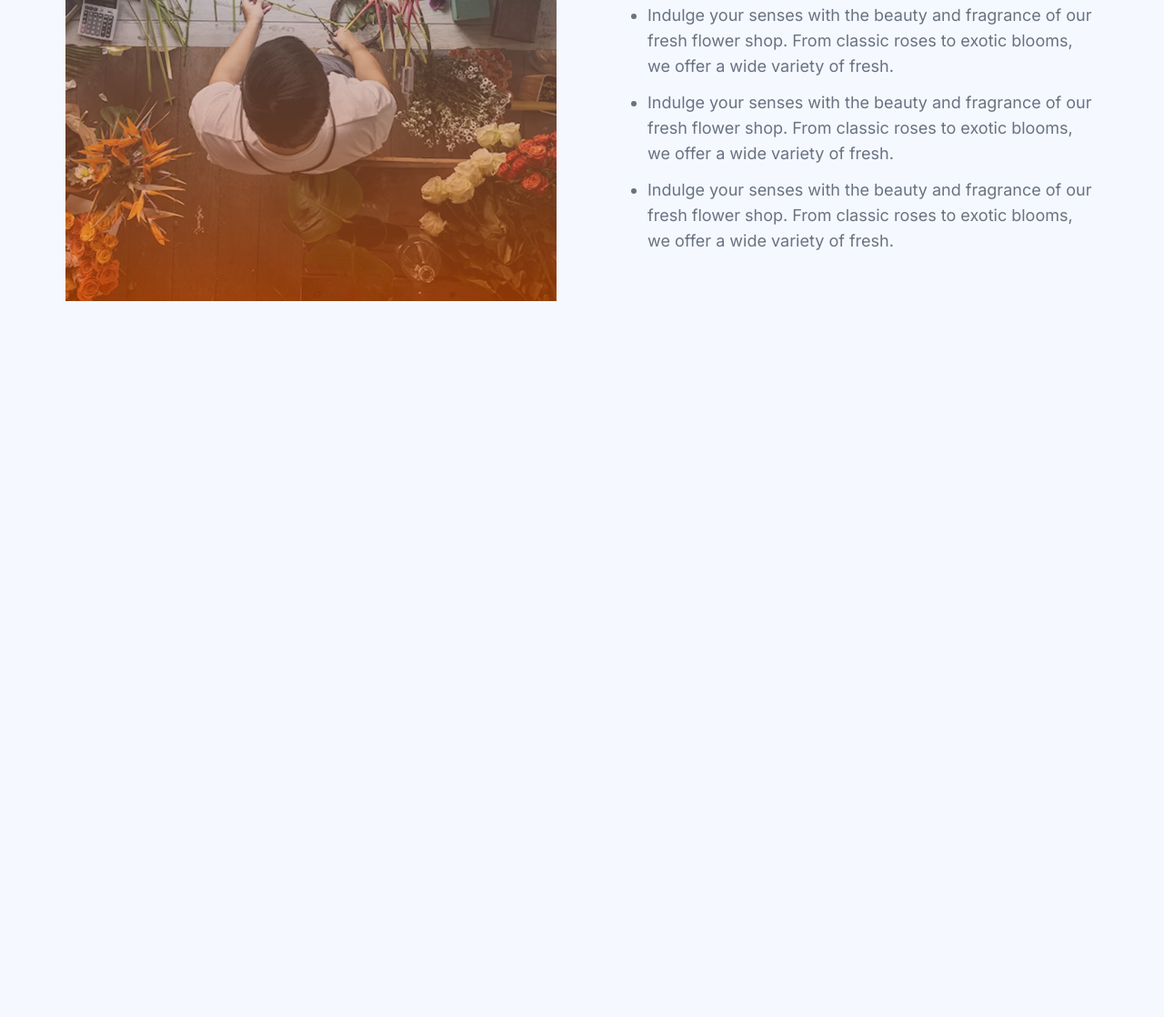
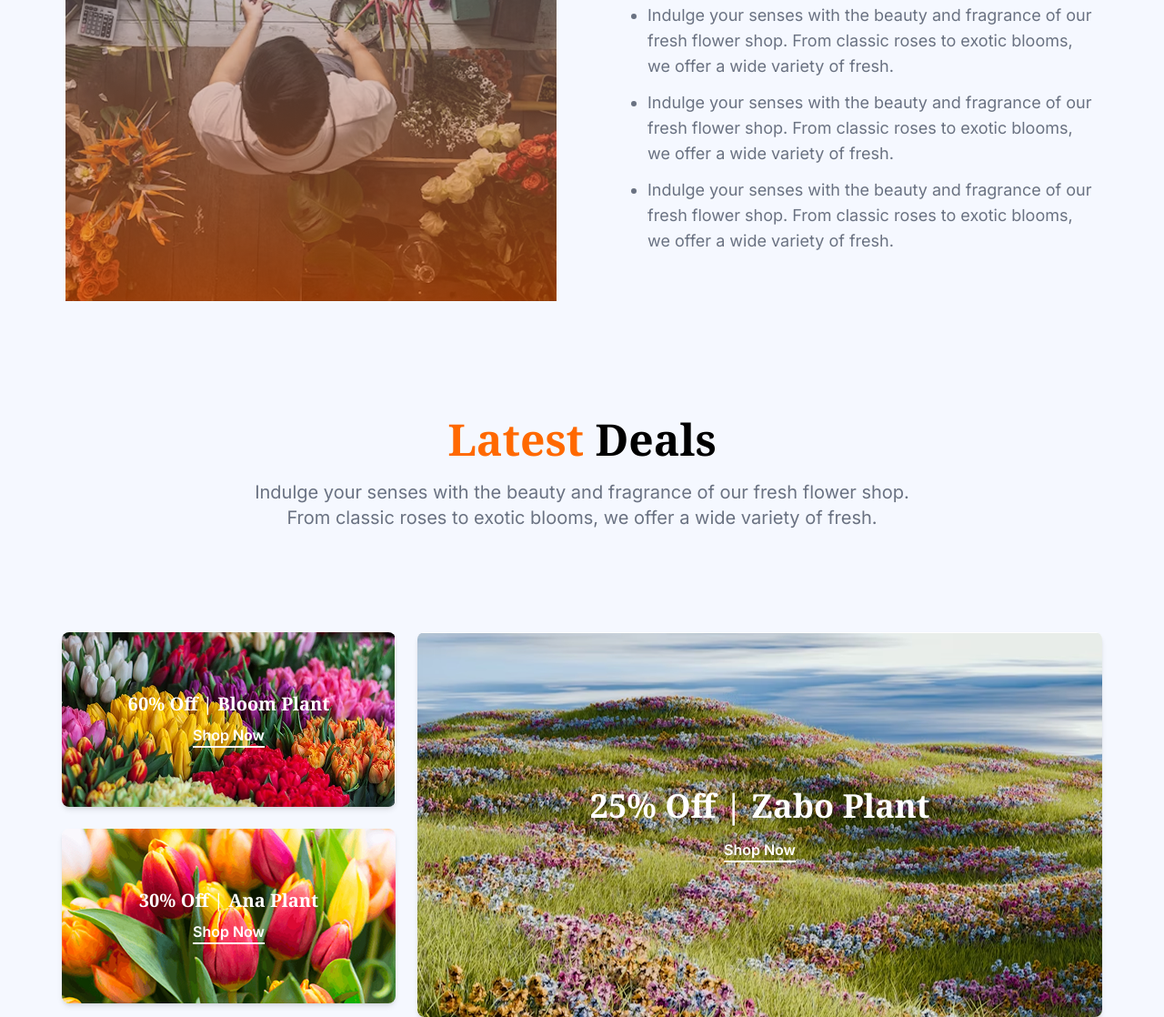
Before and after one commit to iamarifhossain1/assignement-2-flower-market, a plain HTML site: page index.html in a window 1280 px wide. Shown: the part 2366-3484 px from the top of the page at 91% size. Before the commit the page ends 2825 px from the top, so only its background shows below. Drawn offline with nearby package versions, Linux system fonts and the light colour scheme.

Commit message:
latest deals section done

```diff
--- a/index.html
+++ b/index.html
@@ -4,6 +4,7 @@
     <meta charset="UTF-8">
     <meta name="viewport" content="width=device-width, initial-scale=1.0">
     <title>Flower-Market (Assignment-2)</title>
+    <link rel="stylesheet" href="style.css">
     <!-- Tailwind CDN -->
     <script src="https://cdn.jsdelivr.net/npm/@tailwindcss/browser@4"></script>
       <!-- Google Fonts -->
@@ -129,7 +130,7 @@
          </section>
 
          <!-- Flower & Plants Lover -->
-          <section class="mb-32">
+          <section class="mb-14 lg:mb-32">
             <div class="flex flex-col lg:flex-row items-center justify-evenly">
                  <!-- Image -->
                   <div class="relative">
@@ -153,6 +154,44 @@
                    </div>
             </div>
           </section>
+
+          <!-- Latest Deals -->
+        <section>
+            <h1 class="noto text-2xl lg:text-5xl font-bold text-center"><span class="text-orange-500">Latest</span> Deals</h1>
+            <p class="max-w-3xl inter px-4 mb-10 text-sm text-gray-500 lg:text-xl mt-5 text-center mx-auto lg:mb-28">Indulge your senses with the beauty and fragrance of our fresh flower shop. From classic roses to exotic blooms, we offer a wide variety of fresh.</p>
+            <!-- Card -->
+            <div class="flex flex-col px-4 lg:flex-row lg:justify-center lg:items-start gap-6">
+                <div class="flex flex-col gap-6 w-full lg:w-[367px] order-1 lg:order-none">
+
+                    <!-- Left-Card-1 -->
+                    <div class="bg-white rounded-lg shadow-md overflow-hidden relative">
+                        <img src="assets/deal-bloom.png" alt="Bloom Plant" class="w-full h-48 object-cover">
+                        <div class="absolute inset-0 flex flex-col items-center justify-center text-white p-4">
+                            <p class="noto text-xl font-bold">60% Off | Bloom Plant</p>
+                            <a href="#" class="inter mt-2 text-base font-semibold border-b-2 border-white  hover:text-gray-200">Shop Now</a>
+                        </div>
+                    </div>
+
+                    <!-- Left-Card-2 -->
+                    <div class="bg-white rounded-lg shadow-md overflow-hidden relative">
+                        <img src="assets/deal-ana.png" alt="Ana Plant" class="w-full h-48 object-cover">
+                        <div class="absolute inset-0 flex flex-col items-center justify-center text-white p-4">
+                            <p class="noto text-xl font-bold">30% Off | Ana Plant</p>
+                            <a href="#" class="inter mt-2 text-base font-semibold border-b-2 border-white  hover:text-gray-200">Shop Now</a>
+                        </div>
+                    </div>
+                </div>
+
+                <!-- Right-Card-1 -->
+                <div class="bg-white rounded-lg shadow-md overflow-hidden relative w-full max-w-[753px] h-[423px] order-2 lg:order-none">
+                    <img src="assets/deal-zabo.png" alt="Zabo Plant" class="w-full h-full object-cover">
+                    <div class="absolute inset-0 flex flex-col items-center justify-center text-white p-4">
+                        <p class="noto text-xl md:text-4xl font-bold">25% Off | Zabo Plant</p>
+                        <a href="#" class="inter mt-4 text-base font-semibold border-b-2 border-white  hover:text-gray-200">Shop Now</a>
+                    </div>
+                </div>
+            </div>
+        </section>
       </main>
 </body>
 </html>
```
